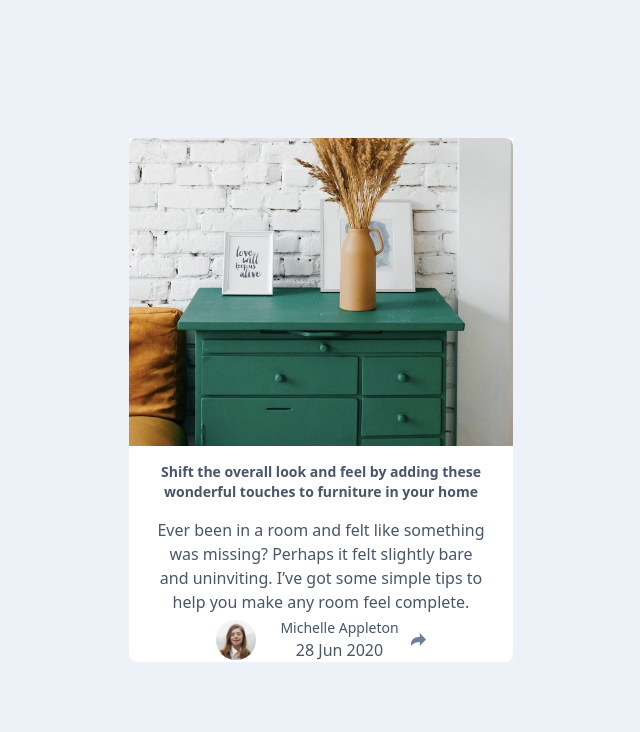
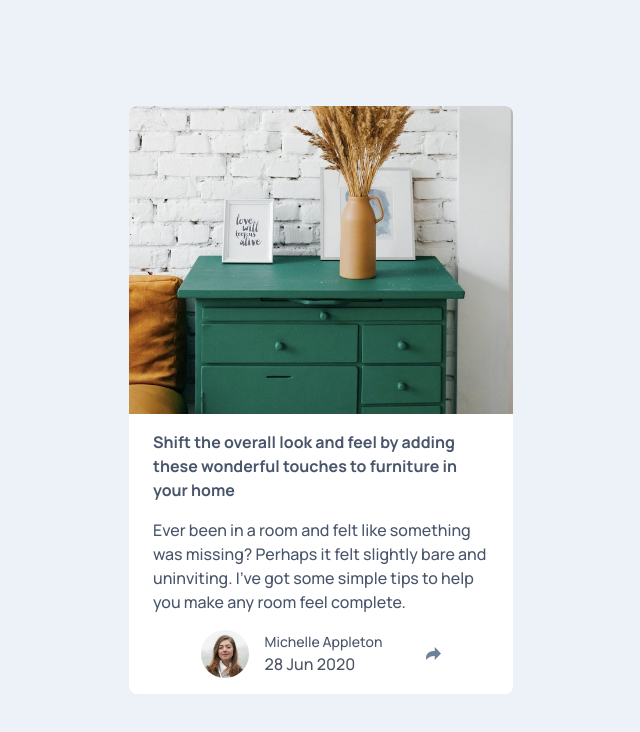
Before and after one commit to Jlovellealfeche/article-component, a plain HTML site: page index.html in a window 1280 px wide. Shown: the whole page, without its empty margins (319-959 px from the left). Drawn offline with nearby package versions, Linux system fonts and the light colour scheme.

Commit message:
update index.html
made some changes on tailwind styles

```diff
--- a/index.css
+++ b/index.css
@@ -1,6 +1,6 @@
-
-@import url('https://fonts.googleapis.com/css2?family=Manrope:wght@500;700&display=swap');
-@tailwind base;
+/*
+/* @import url('https://fonts.googleapis.com/css2?family=Manrope:wght@500;700&display=swap'); */
+/* @tailwind base;
 @tailwind components;
 @tailwind utilities;
 
@@ -12,7 +12,7 @@
 
 
 /*---COLORS---*/
-
+/*
 :root {
     --Very-Dark-Grayish-Blue: #48556a;
     --Desaturated-Dark-Blue: hsl(214, 17%, 51%);
@@ -23,4 +23,10 @@
 body {
     font-family: "Manrope",sans-serif;
     font-size: 15px;
+
 }
+
+h1.title {
+    font-family: "Manrope", sans-serif;
+    font-weight: 700;
+}  */
--- a/index.html
+++ b/index.html
@@ -6,27 +6,30 @@
   <meta name="description" content="A solution for Article component">
   <link rel="icon" type="image/png" sizes="32x32" href="./images/favicon-32x32.png">
   <link href="https://cdn.tailwindcss.com" rel="stylesheet">
+  <link rel="preconnect" href="https://fonts.googleapis.com">
+  <link rel="preconnect" href="https://fonts.gstatic.com" crossorigin>
+  <link href="https://fonts.googleapis.com/css2?family=Manrope:wght@500;700&display=swap" rel="stylesheet">
 
-  <link rel="stylesheet" src="index.css">
+
 </head>
-<body class="text-[#48556a] bg-[#ecf2f8] font-primary">
+<body class="text-[#48556a] bg-[#ecf2f8] font-[Manrope]">
 
   <div class="flex justify-center items-center min-h-screen bg-blueGray-50 ">
-    <div class="bg-white w-96 text-center rounded-b-lg">
+    <div class="bg-white w-96 text-center rounded-lg">
       <img src="images/drawers.jpg" alt="Green drawer with 2 frames and nice deco" class="h-49 w-full object-cover top-0 rounded-t-lg">
 
-      <div class="px-6">
-        <h1 class="text-sm font-[700] mt-4">Shift the overall look and feel by adding these wonderful touches to furniture in your home</h1>
+      <div class="px-6 text-left">
+        <h1 class=" title mt-4  font-bold ">Shift the overall look and feel by adding these wonderful touches to furniture in your home</h1>
 
         <p class="mt-4">Ever been in a room and felt like something was missing? Perhaps it felt slightly bare and uninviting. I’ve got some simple tips to help you make any room feel complete.</p>
       </div>
-      <div class="flex justify-center items-center mt-1  gap-3">
-        <img src="images/avatar-michelle.jpg" alt="A picture of Michelle Appleton" class="w-10 h-10 rounded-full">
-        <div class="ml-3">
+      <div class="flex justify-center items-center m-4  gap-3">
+        <img src="images/avatar-michelle.jpg" alt="A picture of Michelle Appleton" class="w-12 h-12 rounded-full mr-1">
+        <div class=" flex-initial text-left">
           <h3 class="text-sm font-medium">Michelle Appleton</h3>
-          <span class="text-gray-600">28 Jun 2020</span>
+          <span class="text-gray-600  ">28 Jun 2020</span>
         </div>
-        <button><img src="images/icon-share.svg" alt="Arrow button SVG for sharing"></button>
+        <button><img src="images/icon-share.svg" class="ml-8" alt="Arrow button SVG for sharing"></button>
       </div>
     </div>
   </div>
```
